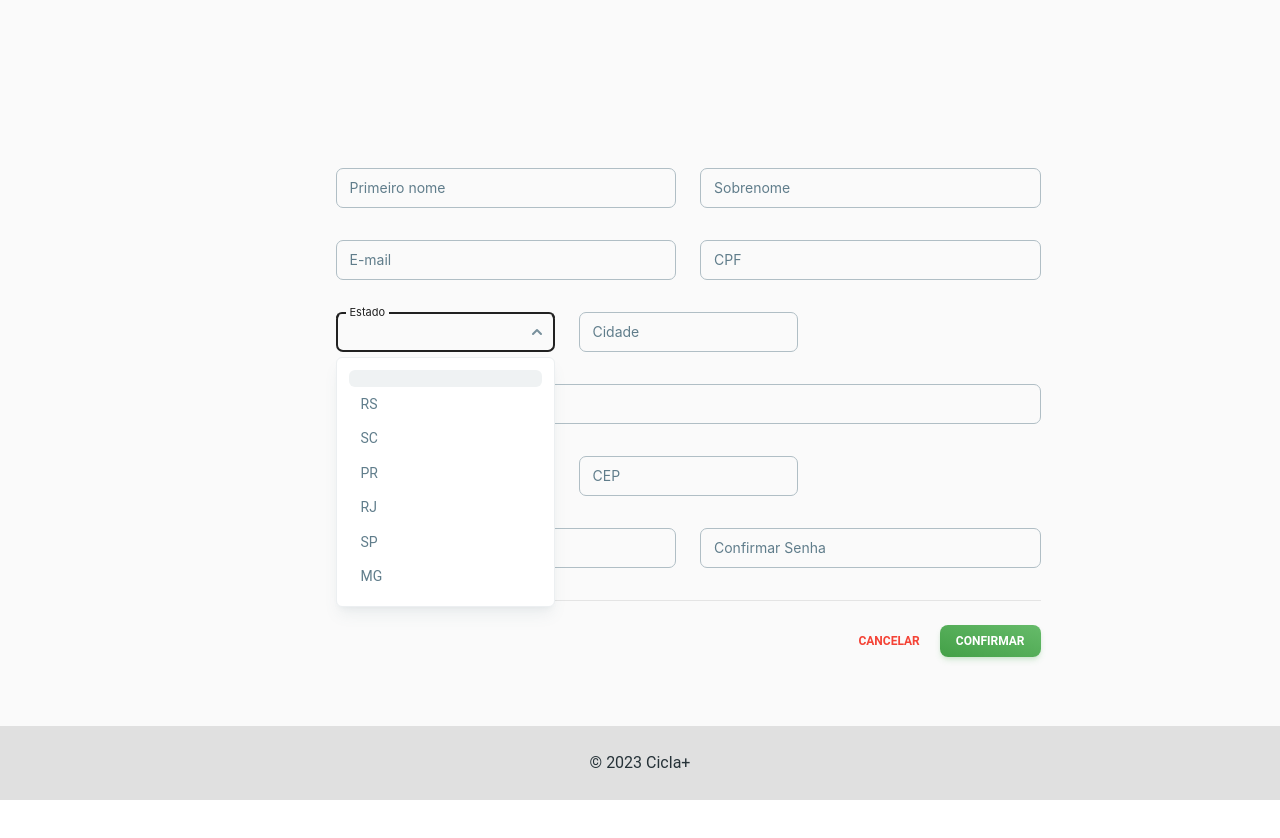
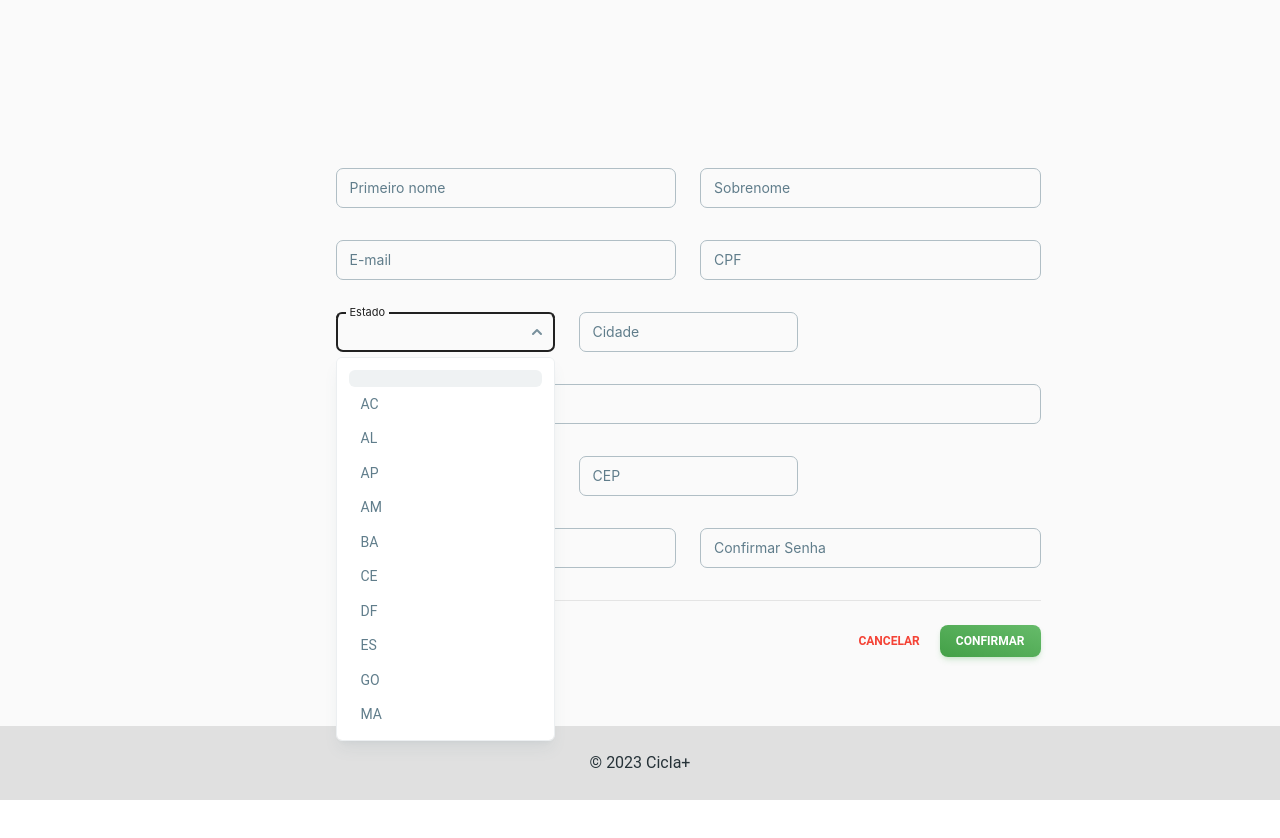
Before and after one commit to eduardoperetto/cicla-plus, a React (Create React App) app in the folder frontend/cicla-plus/: page /register-person in a window 1280 px wide. Both pictures are taken after a click on the button 445 px from the left and 331 px from the top of the page. Shown: the top 838 px of the page. Built offline with nearby package versions, Linux system fonts and the light colour scheme.

Commit message:
add all brazilian states in register screen

```diff
--- a/frontend/cicla-plus/src/screens/Register/RegisterScreenEnterprise.tsx
+++ b/frontend/cicla-plus/src/screens/Register/RegisterScreenEnterprise.tsx
@@ -57,12 +57,33 @@ export default function RegisterScreen() {
               <div className="sm:col-span-3">
                 <Select label="Estado">
                   <Option> </Option>
+                  <Option>AC</Option>
+                  <Option>AL</Option>
+                  <Option>AP</Option>
+                  <Option>AM</Option>
+                  <Option>BA</Option>
+                  <Option>CE</Option>
+                  <Option>DF</Option>
+                  <Option>ES</Option>
+                  <Option>GO</Option>
+                  <Option>MA</Option>
+                  <Option>MT</Option>
+                  <Option>MS</Option>
+                  <Option>MG</Option>
+                  <Option>PA</Option>
+                  <Option>PB</Option>
+                  <Option>PR</Option>
+                  <Option>PE</Option>
+                  <Option>PI</Option>
+                  <Option>RJ</Option>
+                  <Option>RN</Option>
                   <Option>RS</Option>
+                  <Option>RO</Option>
+                  <Option>RR</Option>
                   <Option>SC</Option>
-                  <Option>PR</Option>
-                  <Option>RJ</Option>
                   <Option>SP</Option>
-                  <Option>MG</Option>
+                  <Option>SE</Option>
+                  <Option>TO</Option>
                 </Select>
               </div>
               <div className="col-span-full">
--- a/frontend/cicla-plus/src/screens/Register/RegisterScreenPerson.tsx
+++ b/frontend/cicla-plus/src/screens/Register/RegisterScreenPerson.tsx
@@ -77,13 +77,34 @@ export default function RegisterScreen() {
 
               <div className="sm:col-span-2">
                 <Select label="Estado">
-                  <Option> </Option>
+                <Option> </Option>
+                  <Option>AC</Option>
+                  <Option>AL</Option>
+                  <Option>AP</Option>
+                  <Option>AM</Option>
+                  <Option>BA</Option>
+                  <Option>CE</Option>
+                  <Option>DF</Option>
+                  <Option>ES</Option>
+                  <Option>GO</Option>
+                  <Option>MA</Option>
+                  <Option>MT</Option>
+                  <Option>MS</Option>
+                  <Option>MG</Option>
+                  <Option>PA</Option>
+                  <Option>PB</Option>
+                  <Option>PR</Option>
+                  <Option>PE</Option>
+                  <Option>PI</Option>
+                  <Option>RJ</Option>
+                  <Option>RN</Option>
                   <Option>RS</Option>
+                  <Option>RO</Option>
+                  <Option>RR</Option>
                   <Option>SC</Option>
-                  <Option>PR</Option>
-                  <Option>RJ</Option>
                   <Option>SP</Option>
-                  <Option>MG</Option>
+                  <Option>SE</Option>
+                  <Option>TO</Option>
                 </Select>
               </div>
 
```
